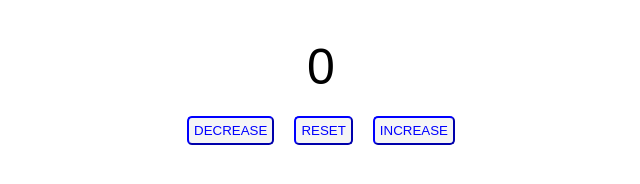
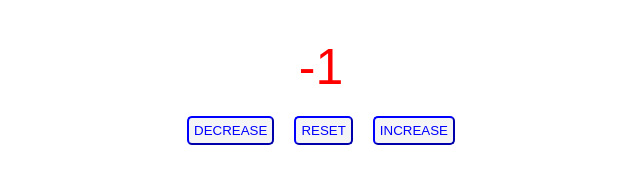
Before and after one commit to jackc1313/js-basic-projects, a plain HTML site: page counter/index.html in a window 1280 px wide. Both pictures are taken after a click on the button "DECREASE". Shown: the part 358-542 px from the top of the page, 319-959 px from the left. Drawn offline with Linux system fonts and the light colour scheme.

Commit message:
set the javascript logic using if..else cycles

```diff
--- a/counter/index.html
+++ b/counter/index.html
@@ -18,5 +18,7 @@
             </div>
         </div>
     </main>
+
+    <script src="./script.js"></script>
 </body>
 </html>
--- a/counter/script.js
+++ b/counter/script.js
@@ -0,0 +1,29 @@
+let count = 0;
+
+const value = document.querySelector('#value');
+const btns = document.querySelectorAll('.btn');
+
+btns.forEach(function(btn) {
+    btn.addEventListener('click', function(e) {
+        const styles = e.currentTarget.classList;
+        /*ogni volta che clicco un bottone, la variabile salverà
+        l'elenco delle classi di quel bottone*/
+        if(styles.contains('decrease')) {
+            count--;
+        } else if(styles.contains('increase')) {
+            count++;
+        }else{
+            count = 0;
+        }
+
+        if(count > 0) {
+            value.style.color = 'green';
+        } else if(count < 0) {
+            value.style.color = 'red';
+        } else if(count === 0) {
+            value.style.color = 'black';
+        }
+
+        value.textContent = count;
+    })
+})
```
